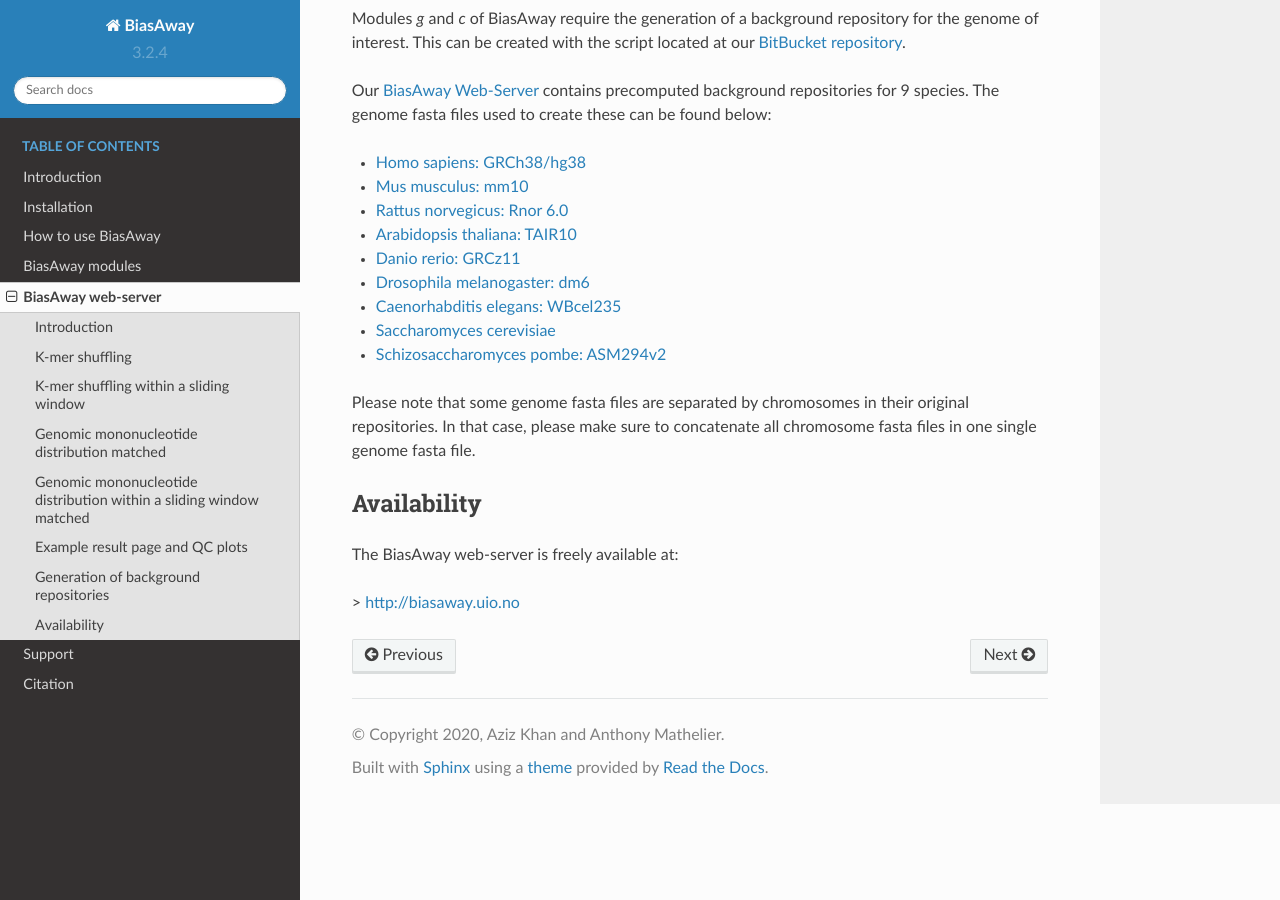
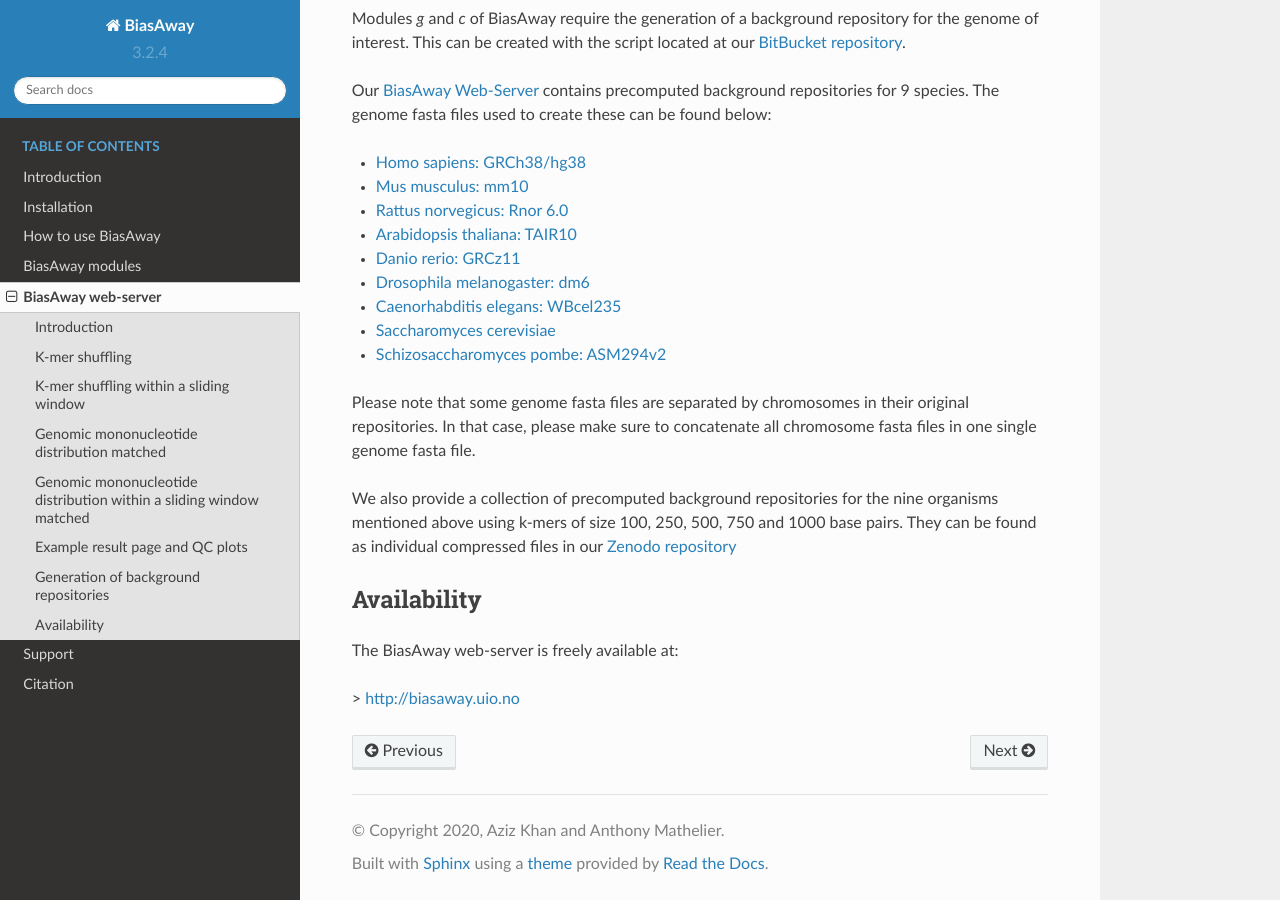
Before and after one commit to asntech/biasaway, a Sphinx documentation site: the page built from docs/webapp.rst, in a window 1280 px wide and 900 px high, scrolled down 5892 px. Built offline with Sphinx 7.4.7 and the Read the Docs theme 2.0.0, drawn with Linux system fonts in a browser that asks for light colours.

Commit message:
webapp.rst updated with link to zenodo

```diff
--- a/docs/webapp.rst
+++ b/docs/webapp.rst
@@ -97,6 +97,8 @@
 original repositories. In that case, please make sure to concatenate all
 chromosome fasta files in one single genome fasta file.
 
+We also provide a collection of precomputed background repositories for the nine organisms mentioned above using k-mers of size 100, 250, 500, 750 and 1000 base pairs. They can be found as individual compressed files in our `Zenodo repository <https://zenodo.org/record/3923866>`_
+
 Availability
 ============
 The BiasAway web-server is freely available at:
```
